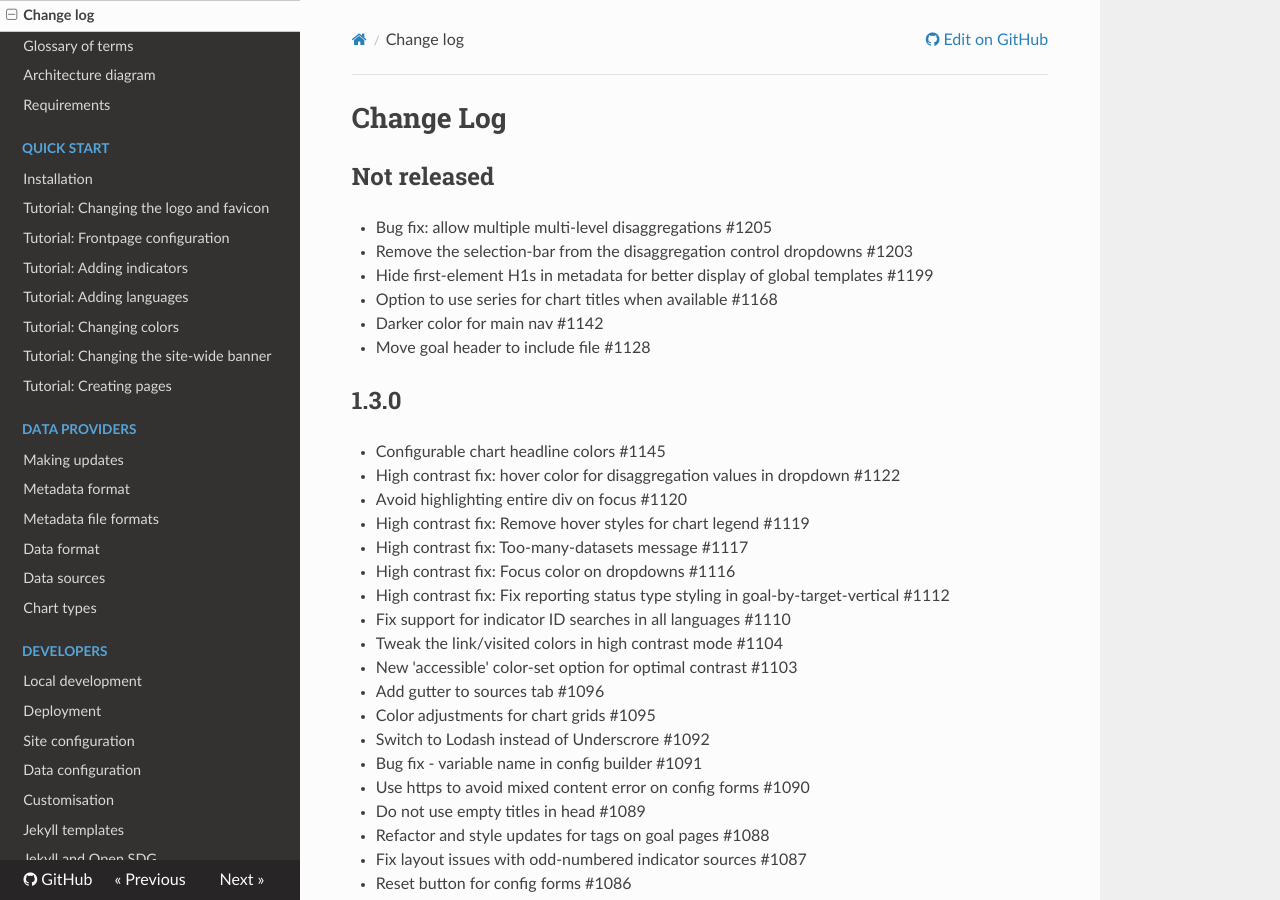
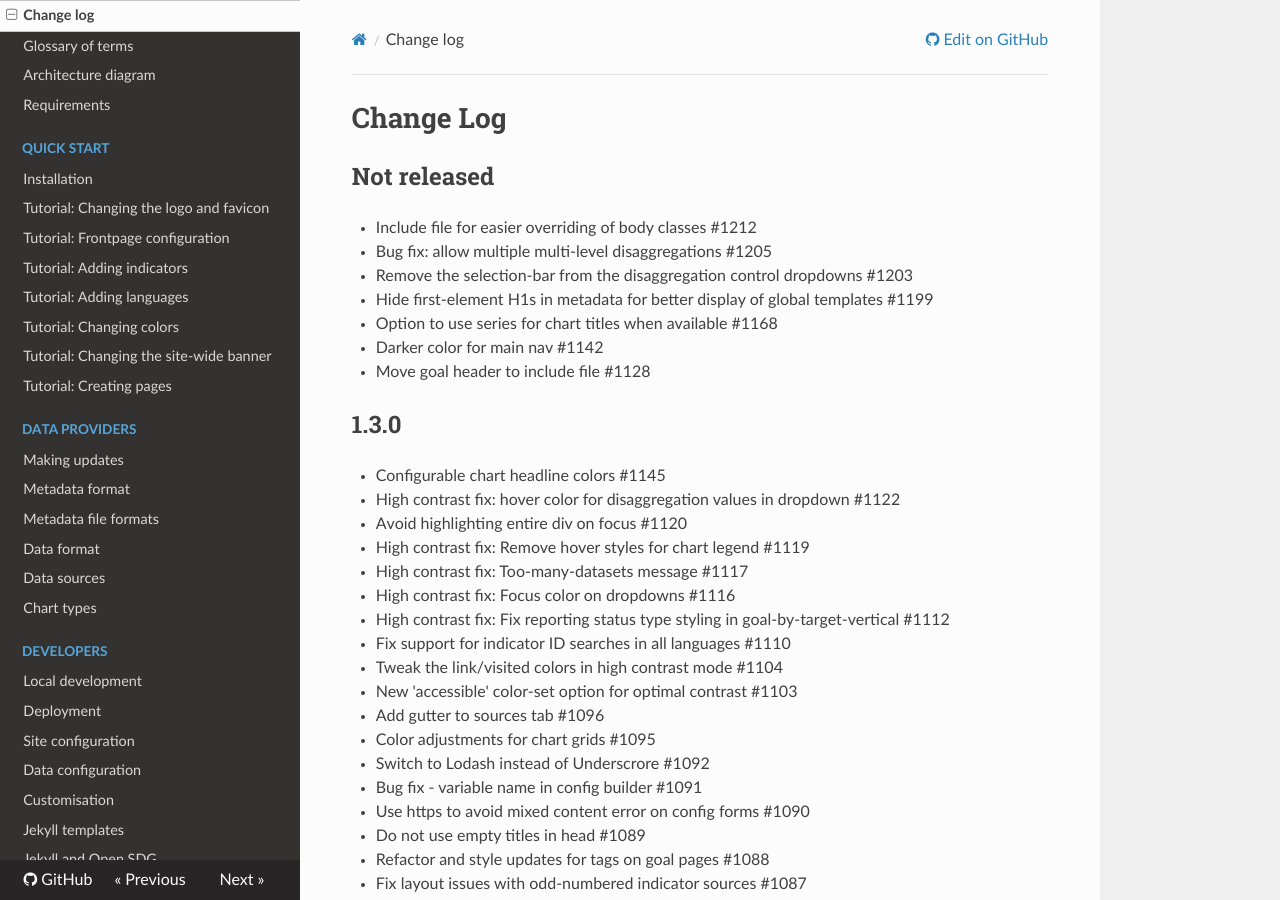
Before and after one commit to open-sdg/open-sdg, an MkDocs documentation site: the page built from docs/changelog.md, in a window 1280 px wide and 900 px high. Built offline with MkDocs 1.6.1, drawn with Linux system fonts in a browser that asks for light colours; nearby versions of some CDN libraries; old or Windows-style settings are respelled for this version of MkDocs.

Commit message:
Add changelog

```diff
--- a/docs/changelog.md
+++ b/docs/changelog.md
@@ -2,6 +2,7 @@
 
 ## Not released
 
+* Include file for easier overriding of body classes #1212
 * Bug fix: allow multiple multi-level disaggregations #1205
 * Remove the selection-bar from the disaggregation control dropdowns #1203
 * Hide first-element H1s in metadata for better display of global templates #1199
```
